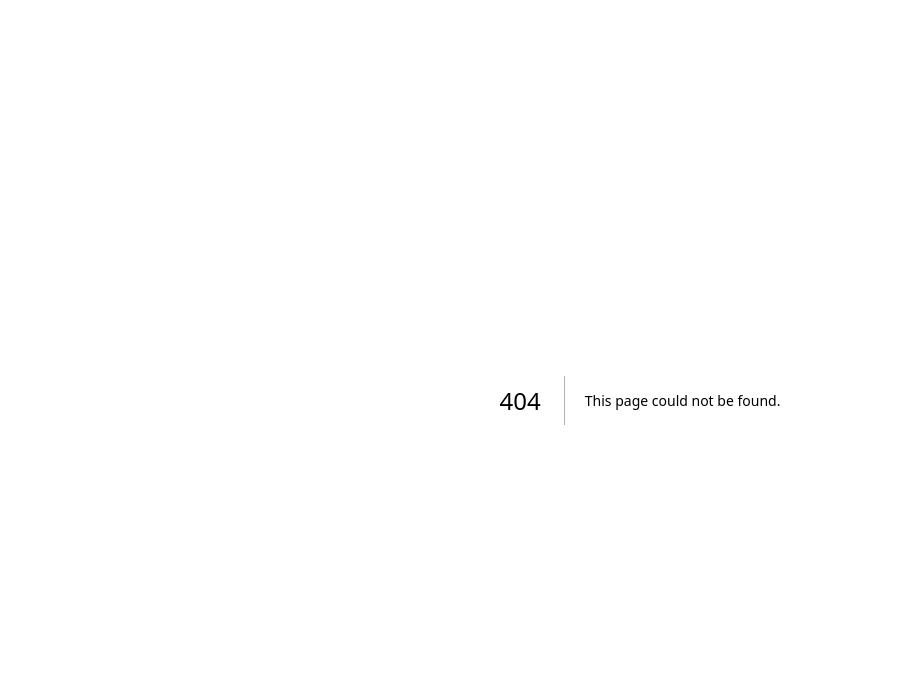
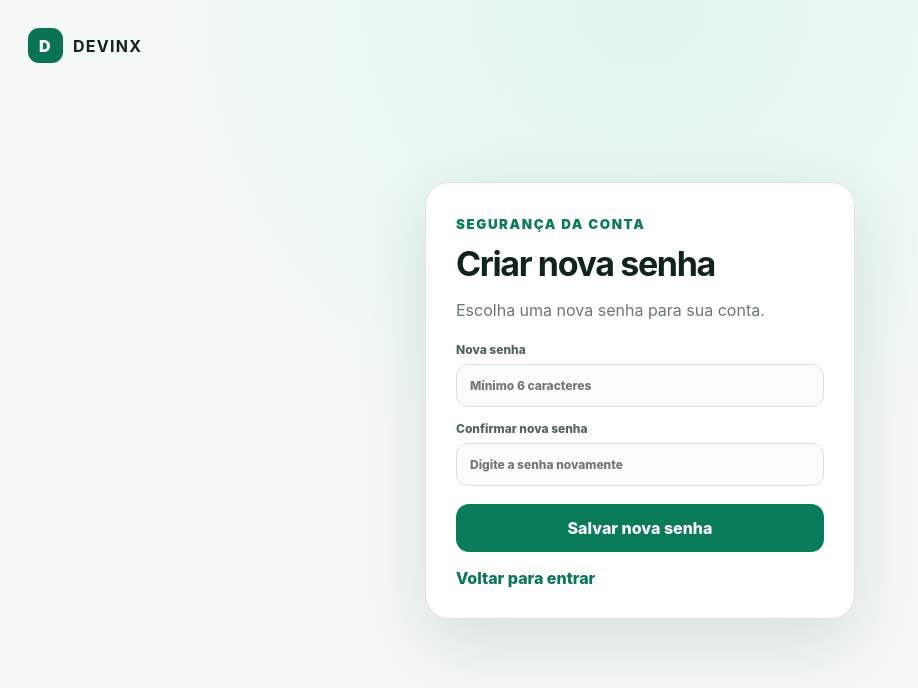
Before and after one commit to hassan80612/DEVINX, a Next.js app: page /redefinir-senha in a window 1280 px wide. Before the commit this address had no page. Shown: the top 688 px of the page, without its empty margins (0-918 px from the left). Built offline with nearby package versions, Linux system fonts and the light colour scheme.

Commit message:
feat: add password reset page

```diff
--- /dev/null
+++ b/src/app/redefinir-senha/page.tsx
@@ -0,0 +1,41 @@
+'use client';
+
+import {FormEvent,useState} from 'react';
+import Link from 'next/link';
+import {createClient} from '@/lib/supabase/client';
+
+export default function RedefinirSenhaPage(){
+  const[senha,setSenha]=useState('');
+  const[confirmar,setConfirmar]=useState('');
+  const[aviso,setAviso]=useState('');
+  const[carregando,setCarregando]=useState(false);
+
+  async function salvar(e:FormEvent<HTMLFormElement>){
+    e.preventDefault();
+    setAviso('');
+    if(senha!==confirmar){setAviso('As senhas não coincidem.');return}
+    setCarregando(true);
+    const supabase=createClient();
+    const{error}=await supabase.auth.updateUser({password:senha});
+    setCarregando(false);
+    if(error){setAviso('O link expirou ou não foi possível alterar a senha. Solicite um novo link.');return}
+    setAviso('Senha alterada com sucesso. Você já pode entrar.');
+    setSenha('');setConfirmar('');
+  }
+
+  return <main className="authPage">
+    <Link className="authBrand" href="/"><span className="mark">D</span><b>DEVINX</b></Link>
+    <section className="authCard">
+      <small>SEGURANÇA DA CONTA</small>
+      <h1>Criar nova senha</h1>
+      <p>Escolha uma nova senha para sua conta.</p>
+      <form onSubmit={salvar}>
+        <label>Nova senha<input type="password" minLength={6} required value={senha} onChange={e=>setSenha(e.target.value)} placeholder="Mínimo 6 caracteres" autoComplete="new-password"/></label>
+        <label>Confirmar nova senha<input type="password" minLength={6} required value={confirmar} onChange={e=>setConfirmar(e.target.value)} placeholder="Digite a senha novamente" autoComplete="new-password"/></label>
+        <button className="primary authSubmit" disabled={carregando}>{carregando?'Salvando...':'Salvar nova senha'}</button>
+      </form>
+      {aviso&&<div className="authMessage">{aviso}</div>}
+      <Link className="authSwitch" href="/entrar">Voltar para entrar</Link>
+    </section>
+  </main>
+}
```
